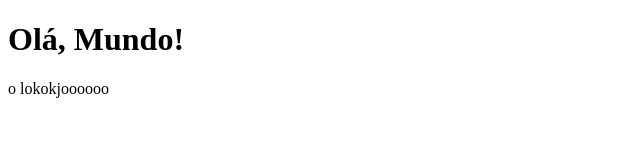
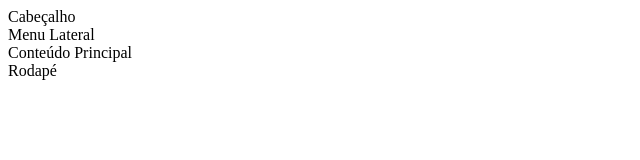
Before and after one commit to engs-gabrielnogueira-web/Atividade-de-Grid, a plain HTML site: page index.html in a window 1280 px wide. Shown: the whole page, without its empty margins (0-640 px from the left). Drawn offline with Linux system fonts and the light colour scheme.

Commit message:
atualizando index

```diff
--- a/index.html
+++ b/index.html
@@ -6,7 +6,12 @@
     <title>Título da Página</title>
 </head>
 <body>
-    <h1>Olá, Mundo!</h1>
-    <p>o lokokjoooooo</p>
+    <div class="container">
+  <header>Cabeçalho</header>
+  <aside>Menu Lateral</aside>
+  <main>Conteúdo Principal</main>
+  <footer>Rodapé</footer>
+</div>
+
 </body>
 </html>
```
